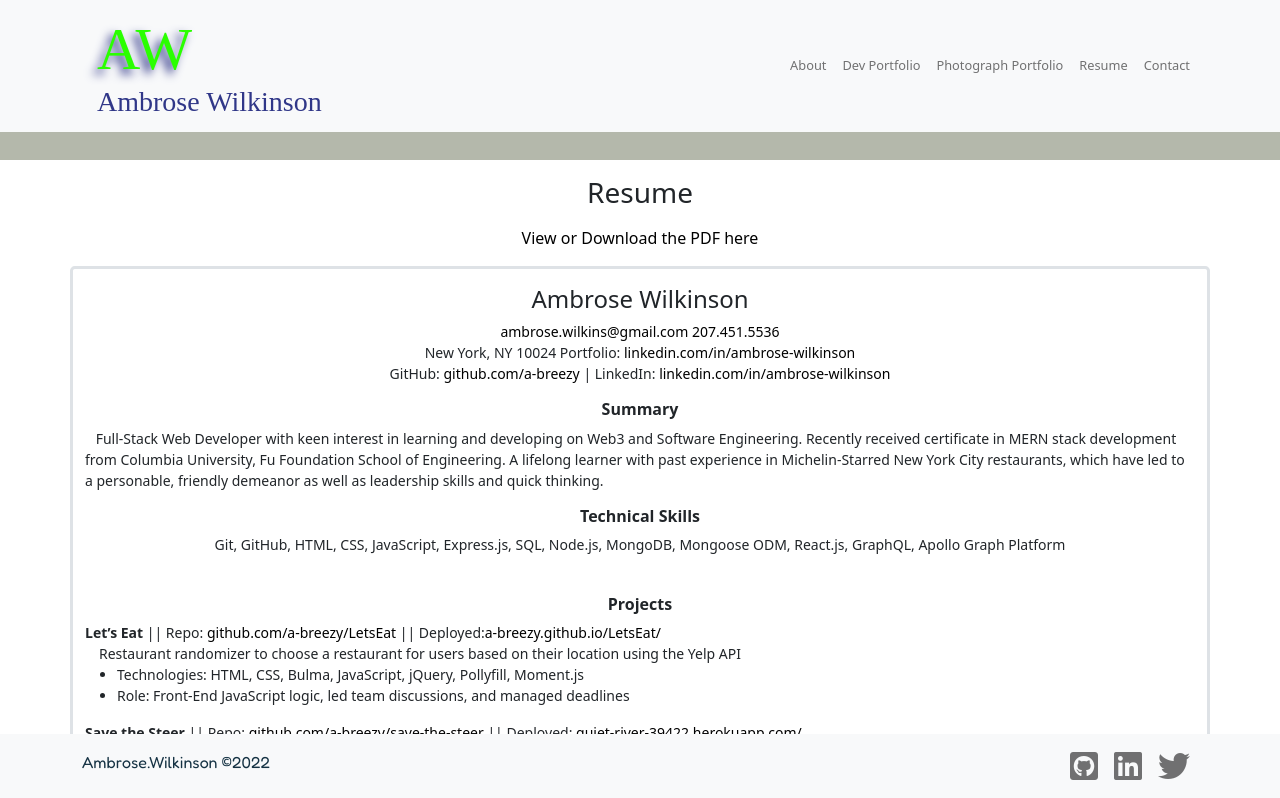
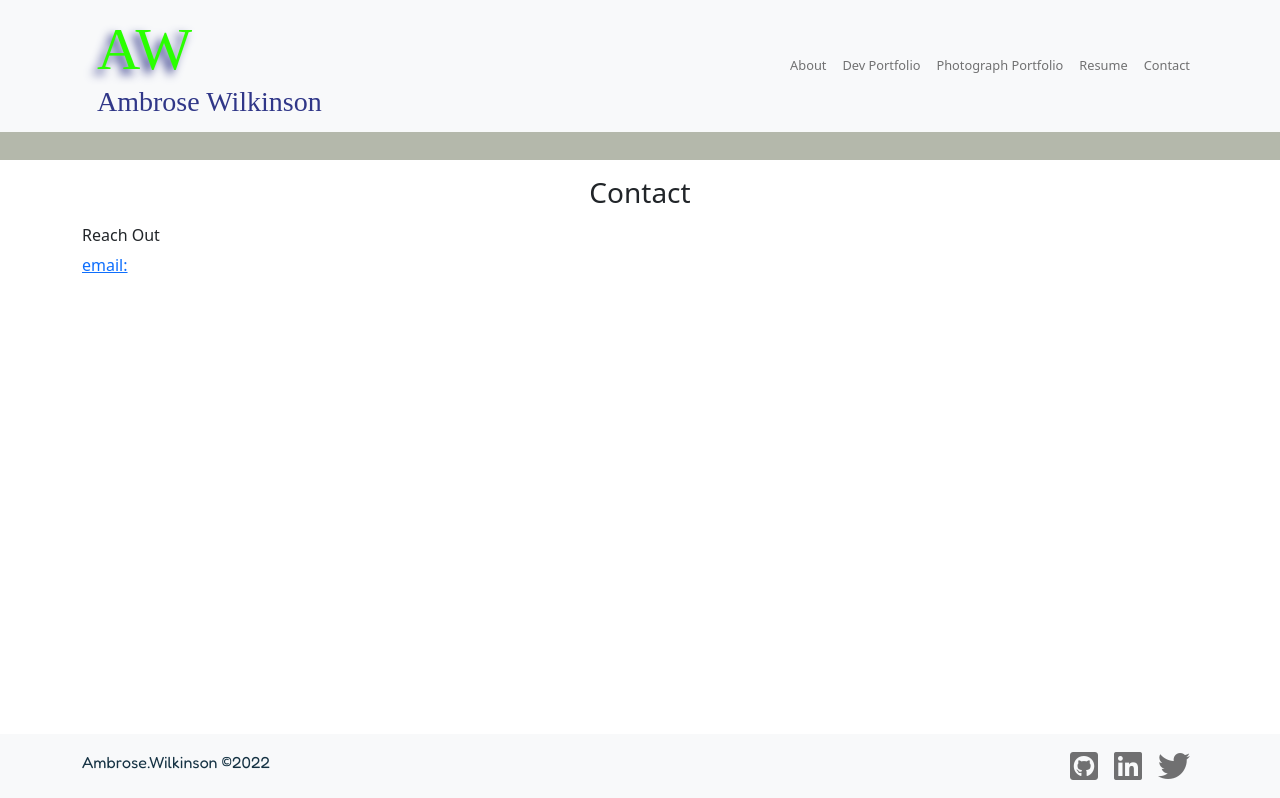
Before and after one commit to a-breezy/portfolio, a React (Create React App) app: page / in a window 1280 px wide. Shown: the top 798 px of the page. Built offline with nearby package versions, Linux system fonts and the light colour scheme; a web font is replaced by a local one.

Commit message:
start contact page

```diff
--- a/src/App.js
+++ b/src/App.js
@@ -9,6 +9,7 @@ import AboutMe from "./components/AboutMe";
 import AboutSection from "./components/AboutSection";
 import DevPortfolio from "./components/DevPortfolio";
 import Resume from "./components/Resume";
+import Contact from "./components/Contact";
 
 import { ThemeProvider } from "react-bootstrap";
 import "bootstrap/dist/css/bootstrap.min.css";
@@ -32,7 +33,8 @@ function App() {
 			>
 				<Header pages={pages} setPage={setPage} />
 				<main>{page}</main>
-				<Resume />
+				<Contact />
+				{/* <Resume /> */}
 				{/* <DevPortfolio /> */}
 				{/* <div className="body">
 					<Hero />
--- /dev/null
+++ b/src/components/Contact/index.js
@@ -0,0 +1,27 @@
+import React, { useState } from "react";
+import { Col, Container, Row } from "react-bootstrap";
+
+import "./index.scss";
+
+const Contact = () => {
+	// const handleClick = () => {
+	//     setPage('page')
+	// };
+
+	return (
+		<div className="contact">
+			<h3 className="mt-3 text-center">Contact</h3>
+			<Container className="contact-container">
+				<Row className="text-center contact-row my-3">
+					<h6 className="text-start">Reach Out</h6>
+					<br />
+					<a href="mailto:ambrose.wilkins@gmail.com" className="text-start">
+						email:
+					</a>
+				</Row>
+			</Container>
+		</div>
+	);
+};
+
+export default Contact;
--- /dev/null
+++ b/src/components/Contact/index.scss
@@ -0,0 +1,9 @@
+@import '../../App.scss';
+
+.contact {
+    .contact-container {
+        .contact-row {
+
+        }
+    }
+}
```
